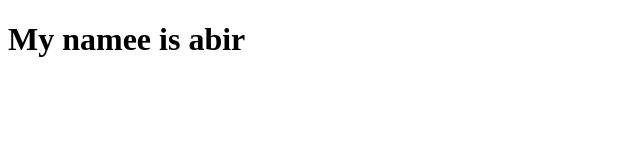
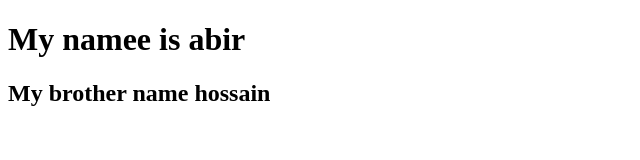
Before and after one commit to abirsah/my-emni-repo, a plain HTML site: page index.html in a window 1280 px wide. Shown: the whole page, without its empty margins (0-640 px from the left). Drawn offline with Linux system fonts and the light colour scheme.

Commit message:
first commit

```diff
--- a/index.html
+++ b/index.html
@@ -7,5 +7,6 @@
 </head>
 <body>
     <h1>My namee is abir</h1>
+    <h2>My brother name hossain</h2>
 </body>
 </html>
```
